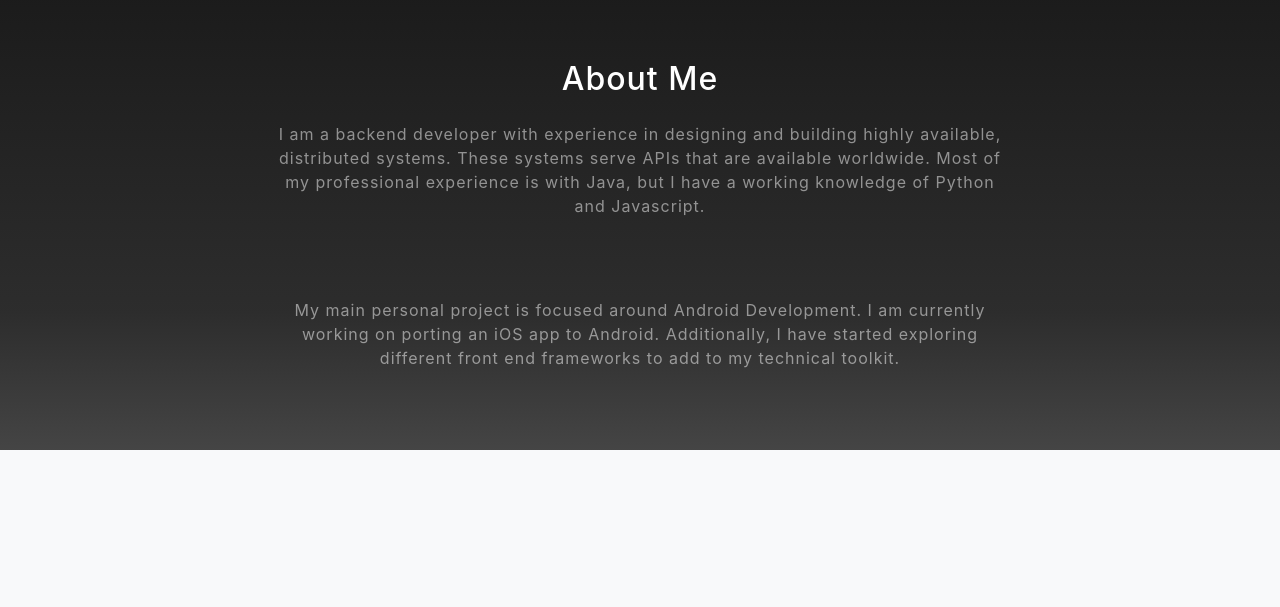
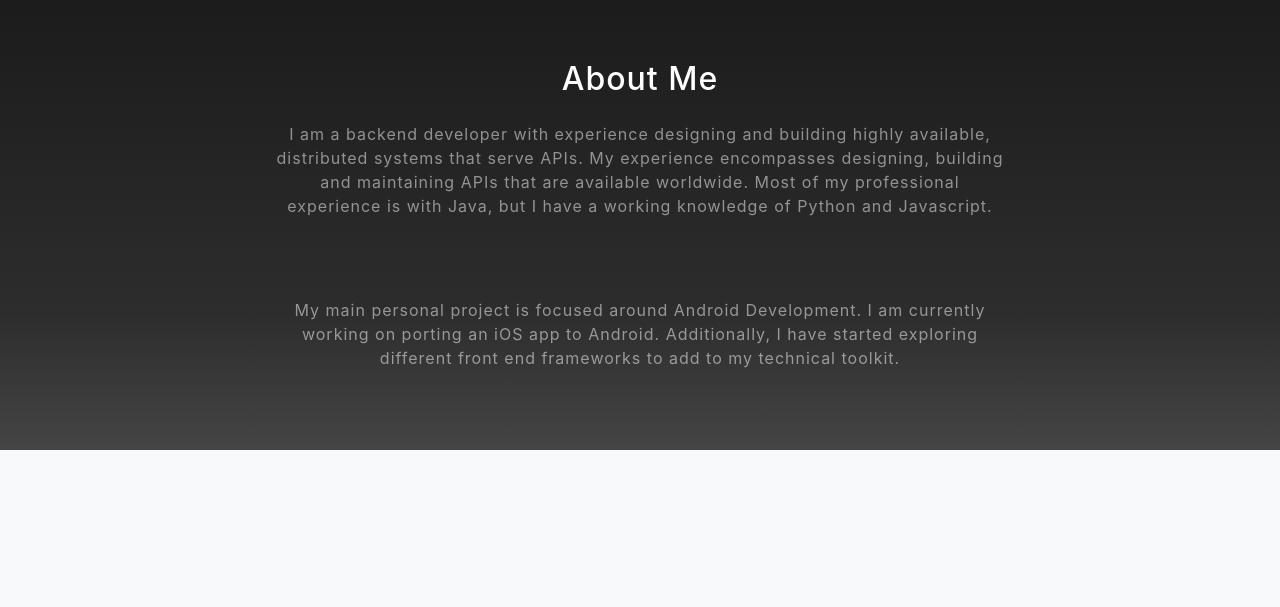
Before and after one commit to leviadair/leviadair.github.io, a website with bundled scripts: page index.html in a window 1280 px wide. Shown: the part 900-1507 px from the top of the page. Built offline with nearby package versions, Linux system fonts and the light colour scheme.

Commit message:
fixing typo

```diff
--- a/index.html
+++ b/index.html
@@ -63,7 +63,7 @@
         <div class="col-lg-8 mx-auto">
           <h2 class="text-white mb-4">About Me</h2>
           <p class="text-white-50">
-            I am a backend developer with experience in designing and building highly available, distributed systems. These systems serve APIs that are available worldwide. Most of my professional experience is with Java, but I have a working knowledge of Python and Javascript.
+            I am a backend developer with experience designing and building highly available, distributed systems that serve APIs. My experience encompasses designing, building and maintaining APIs that are available worldwide. Most of my professional experience is with Java, but I have a working knowledge of Python and Javascript.
           <p class="text-white-50">
             My main personal project is focused around Android Development. I am currently working on porting an iOS app to Android. Additionally, I have started exploring different front end frameworks to add to my technical toolkit.
         </div>
```
